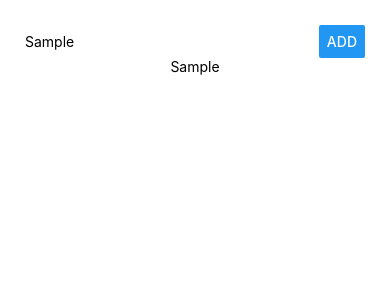
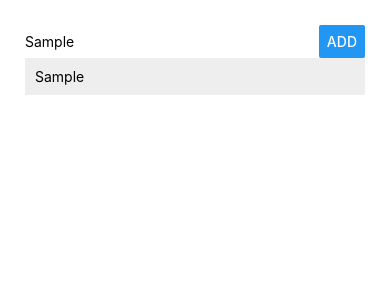
Before and after one commit to pongpon-tienthong/first-react-native-app, a React Native app: screen / in a window 390 px wide. Both pictures are taken after typing "Sample" into the empty fields and a click on the button "ADD". Shown: the top 300 px of the page. Built offline with nearby package versions, Linux system fonts and the light colour scheme.

Commit message:
Display outputs on the screen

```diff
--- a/App.js
+++ b/App.js
@@ -1,5 +1,7 @@
 import React, { Component } from "react";
-import { StyleSheet, View, TextInput, Button, Text } from "react-native";
+import { StyleSheet, View, TextInput, Button } from "react-native";
+
+import ListItem from "./src/components/ListItem/ListItem";
 
 export default class App extends Component {
   state = {
@@ -25,7 +27,7 @@ export default class App extends Component {
 
   render() {
     const placesOutput = this.state.places.map((place, i) => (
-      <Text key={i}>{place}</Text>
+      <ListItem key={i} placeName={place} />
     ));
 
     return (
@@ -43,8 +45,7 @@ export default class App extends Component {
             onPress={this.placeSubmitHandler}
           />
         </View>
-        {placesOutput}
-        <View />
+        <View style={style.listContainer}>{placesOutput}</View>
       </View>
     );
   }
@@ -69,5 +70,8 @@ const style = StyleSheet.create({
   },
   placeButton: {
     width: "30%"
+  },
+  listContainer: {
+    width: "100%"
   }
 });
--- /dev/null
+++ b/src/components/ListItem/ListItem.js
@@ -0,0 +1,19 @@
+import React from "react";
+import { View, Text, StyleSheet } from "react-native";
+
+const listItem = props => (
+  <View style={style.listItem}>
+    <Text>{props.placeName}</Text>
+  </View>
+);
+
+const style = StyleSheet.create({
+  listItem: {
+    width: "100%",
+    padding: 10,
+    marginBottom: 5,
+    backgroundColor: "#eee"
+  }
+});
+
+export default listItem;
```
Also changed, not shown: 25 other files (tests, documents, lock files or other folders).
